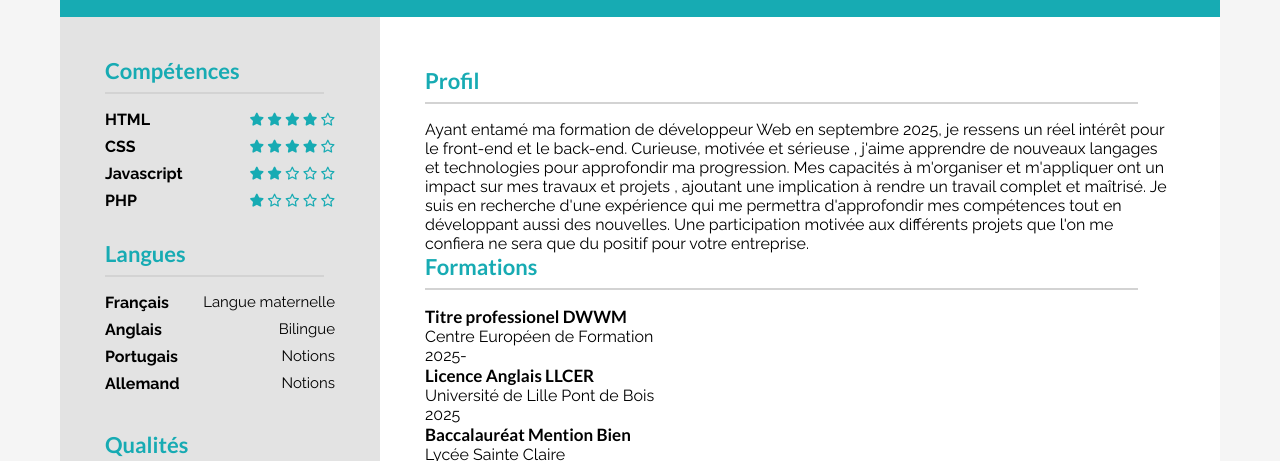
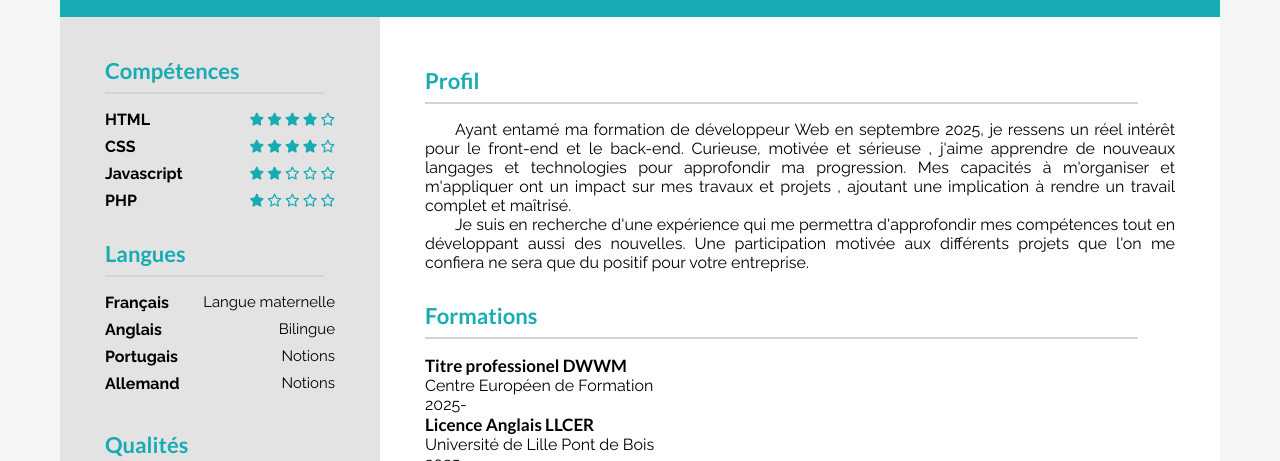
Before and after one commit to Oceane-15/projet-bilan-html-css, a plain HTML site: page index.html in a window 1280 px wide. Shown: the part 198-659 px from the top of the page. Drawn offline with Linux system fonts and the light colour scheme.

Commit message:
Positionnement Profil terminé

```diff
--- a/assets/css/style.css
+++ b/assets/css/style.css
@@ -236,3 +236,12 @@ footer small{
     font-size: 35px;
     margin-right: 10px;
 }
+
+.profil{
+    text-align: justify;
+    text-indent: 30px;
+}
+
+.profil:last-of-type{
+    margin-bottom: 30px;
+}
--- a/index.html
+++ b/index.html
@@ -137,8 +137,8 @@
      <section>
         <h2>Profil</h2>
         <div class="lign"></div>
-                <p>Ayant entamé ma formation de développeur Web en septembre 2025, je ressens un réel intérêt pour le front-end et le back-end. Curieuse, motivée et sérieuse , j'aime apprendre de nouveaux langages et technologies pour approfondir ma progression.
-                Mes capacités à m'organiser et m'appliquer ont un impact sur mes travaux et projets , ajoutant une implication à rendre un travail complet et maîtrisé. Je suis en recherche d'une expérience
+                <p class="profil">Ayant entamé ma formation de développeur Web en septembre 2025, je ressens un réel intérêt pour le front-end et le back-end. Curieuse, motivée et sérieuse , j'aime apprendre de nouveaux langages et technologies pour approfondir ma progression.
+                Mes capacités à m'organiser et m'appliquer ont un impact sur mes travaux et projets , ajoutant une implication à rendre un travail complet et maîtrisé.</p> <p class="profil">Je suis en recherche d'une expérience
                 qui me permettra d'approfondir mes compétences tout en développant aussi des nouvelles. Une participation motivée aux différents projets que l'on me confiera ne sera que du positif pour votre entreprise.</p>
     </section>
 
```
